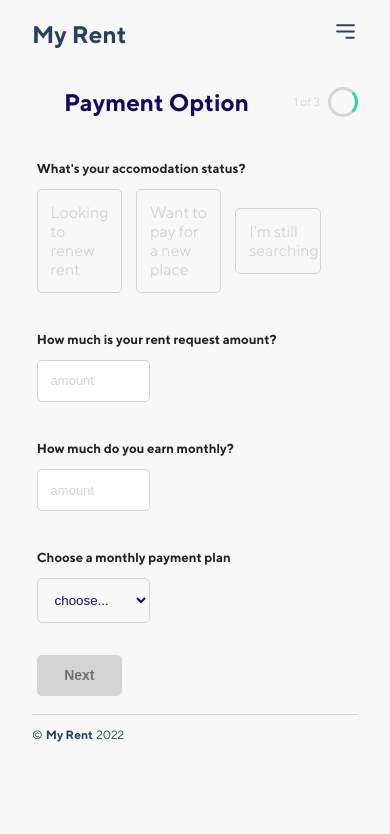
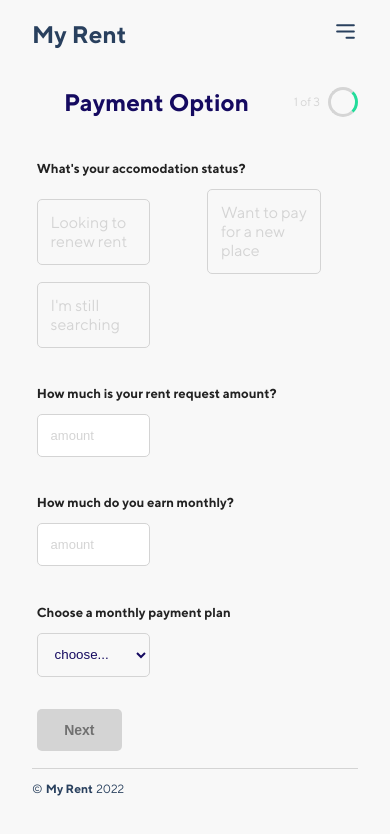
Before and after one commit to Olamide9949/kwaba_frontend, a Next.js app in the folder frontend/: page / in a window 390 px wide. Shown: the top 834 px of the page. Built offline with nearby package versions, Linux system fonts and the light colour scheme.

Commit message:
Mobile responsiveness

```diff
--- a/frontend/styles/Home.module.css
+++ b/frontend/styles/Home.module.css
@@ -90,6 +90,7 @@
 .selectBox, .selectedBox{
   display: flex;
    width:100%;
+   flex-wrap:wrap;
   align-items: center;
   justify-content: space-between;
 }
@@ -113,7 +114,7 @@
 .selectBox div, .selectedBox div{
   cursor: pointer;
   padding: .8rem;
-  width: 30%;
+  width: 40%;
   border-radius: 5px;
   margin-bottom: .5rem;
 }
@@ -251,7 +252,7 @@
             .selectBox {
               flex-direction:column;
             }
-           .selectBox div{
-              Width:90%;
+           .selectBox div, .selectedBox div{
+              Width:100%;
             }
          }
```
